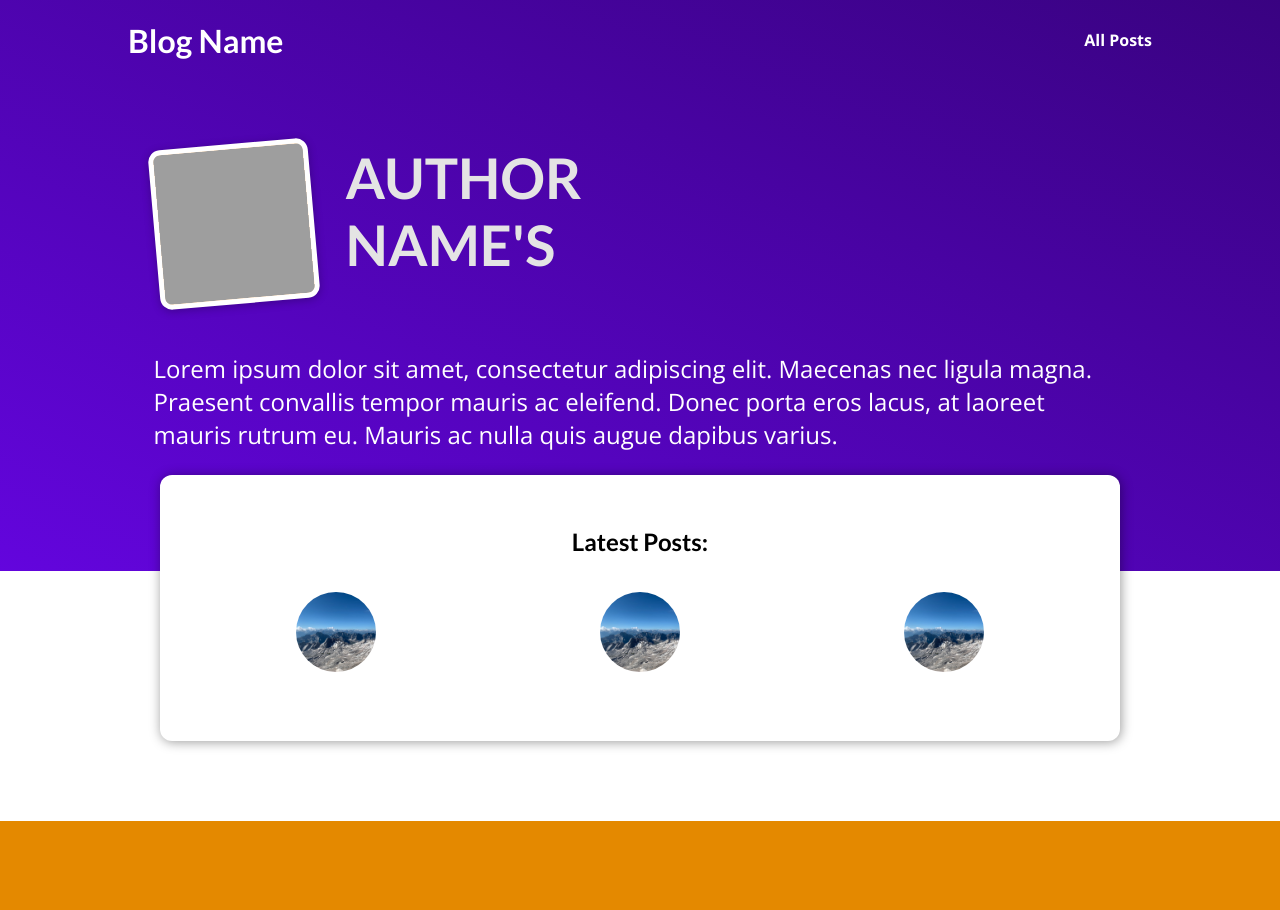
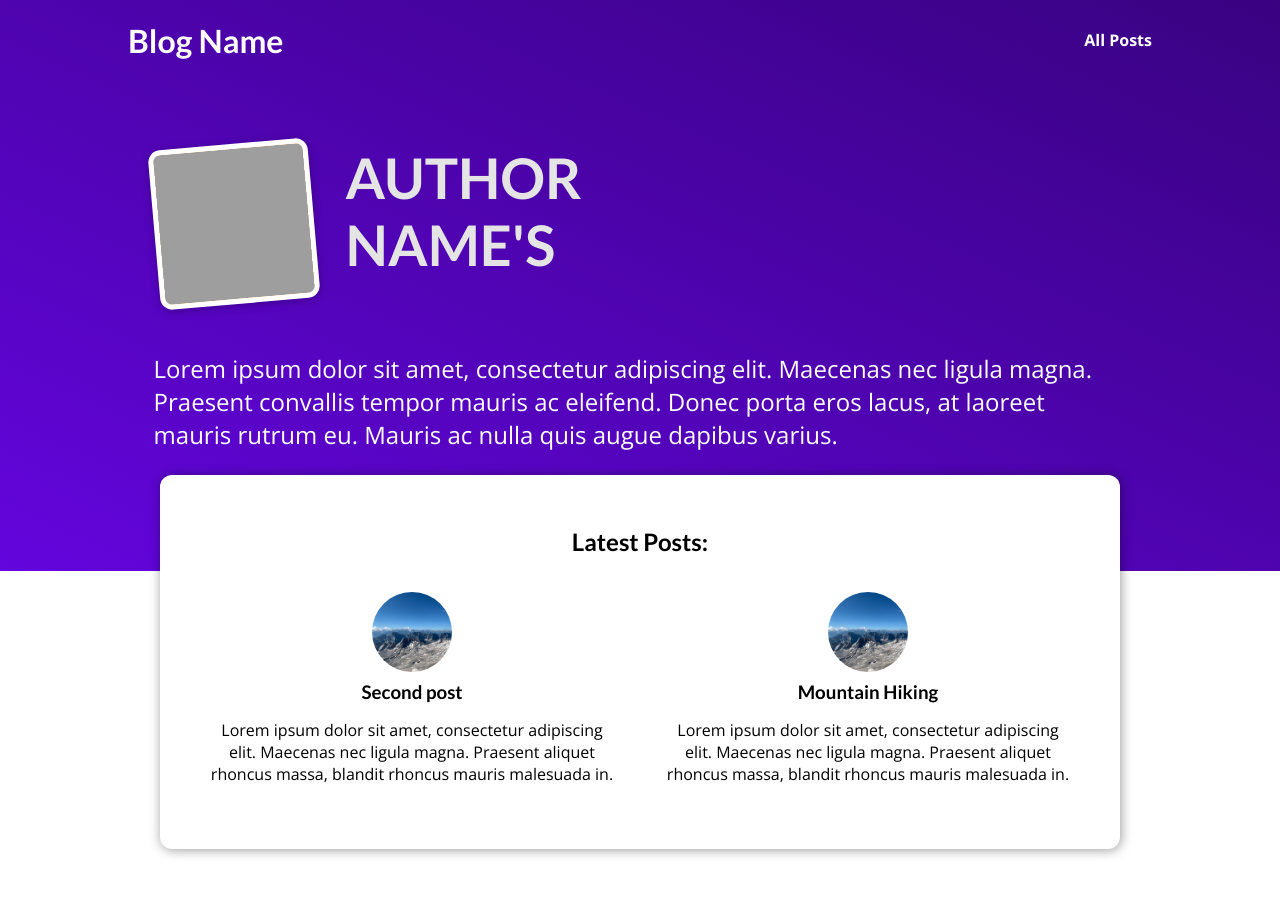
Before and after one commit to RadoslawPiekarski/django_blog_site, a Django app: page / in a window 1280 px wide. Shown: the top 910 px of the page. Run offline with Django 3.2, Linux system fonts and the light colour scheme; grey boxes are pictures that could not be loaded.

Commit message:
refactored index.html

```diff
--- a/blog/templates/blog/index.html
+++ b/blog/templates/blog/index.html
@@ -23,9 +23,9 @@
     <section id="latest-posts">
         <h2>Latest Posts:</h2>
         <ul>
-            {%  include "blog/includes/post.html" %}
-            {%  include "blog/includes/post.html" %}
-            {%  include "blog/includes/post.html" %}
+            {% for post in posts %}
+                {% include "blog/includes/post.html" %}
+            {% endfor %}
         </ul>
     </section>
 
```
